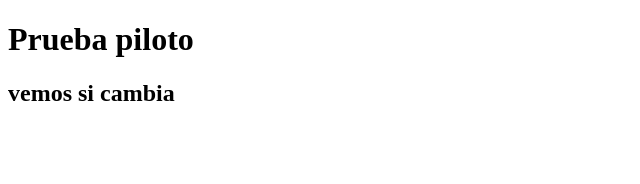
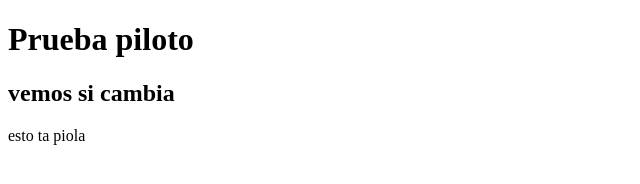
Before and after one commit to nahuel101/frontend, a plain HTML site: page index.html in a window 1280 px wide. Shown: the full height of the page, 0-640 px from the left. Drawn offline with Linux system fonts and the light colour scheme.

Commit message:
Update index.html

```diff
--- a/index.html
+++ b/index.html
@@ -8,5 +8,6 @@
 <body>
     <h1>Prueba piloto</h1>
     <h2>vemos si cambia</h2>
+    <div>esto ta piola</div>
 </body>
 </html>
```
